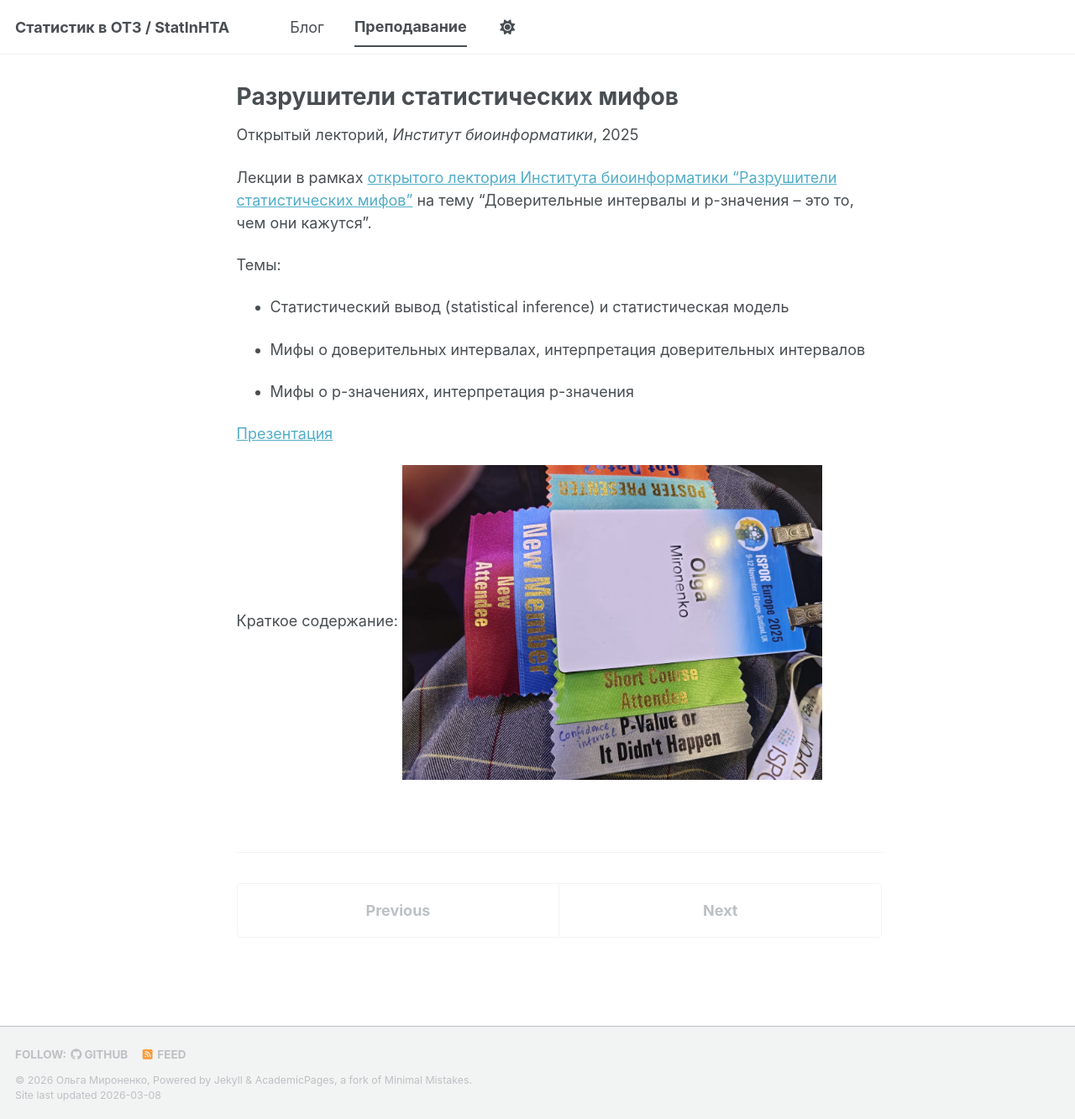
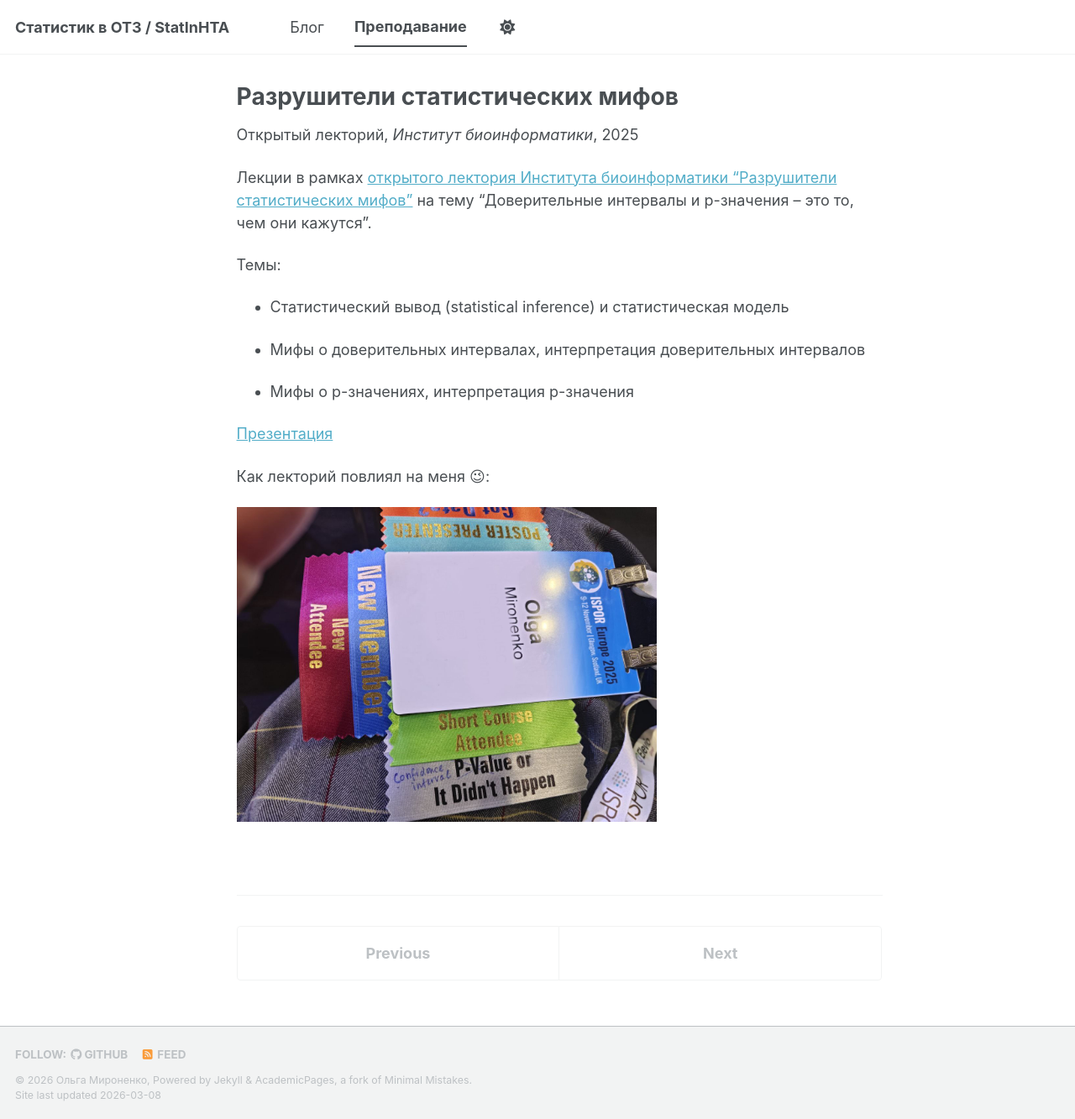
Before and after one commit to ejeej/ejeej.github.io, a Jekyll site: the page built from _teaching/02-bioinf-statmyths.md, in a window 1280 px wide and 1333 px high. Shown: the whole window at 84% size. Built offline with Jekyll 4.4.1, drawn with Linux system fonts in a browser that asks for light colours; a script bundle is joined from its source files by our own code; library files that are not in the unit come from our copies.

```diff
--- a/_teaching/02-bioinf-statmyths.md
+++ b/_teaching/02-bioinf-statmyths.md
@@ -19,5 +19,6 @@
 
 [Презентация](https://ejeej.github.io/files/Bioinf-StatMyth2-CIs-and-pvalue.pdf)
 
-Краткое содержание:
+Как лекторий повлиял на меня 😉:
+
 <img src="/images/teaching/pvalue_ispor.jpg" width="500"/>
```
